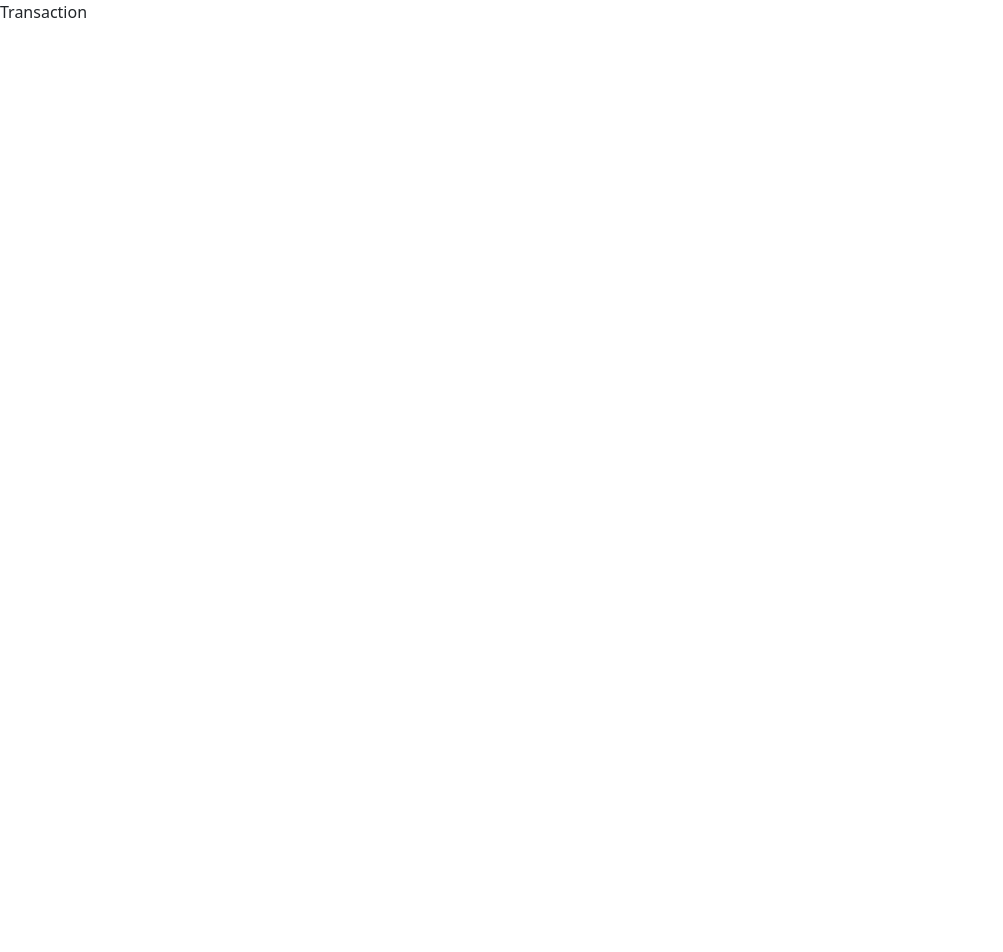
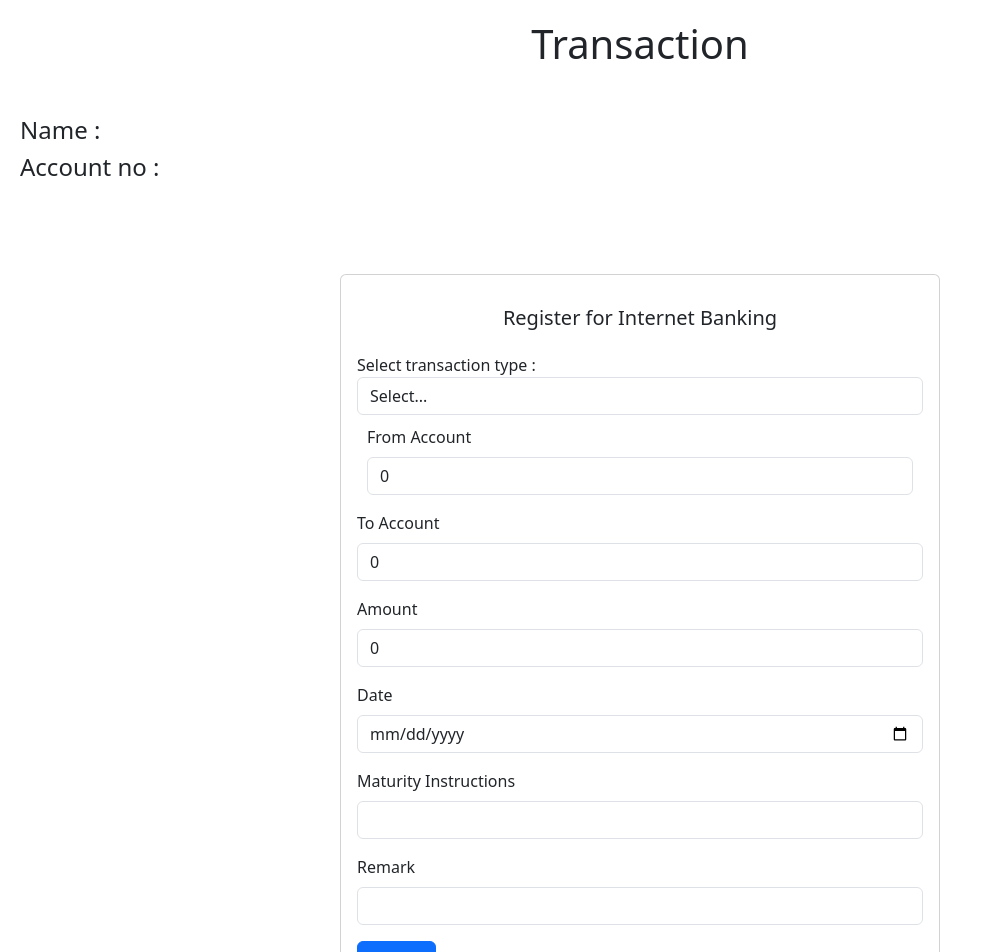
Before and after one commit to dmachine7/batch-training, a React (Create React App) app: page /transaction/1 in a window 1280 px wide. Shown: the top 952 px of the page, without its empty margins (0-1003 px from the left). Before the commit the page ends 800 px from the top, so only its background shows below. Built offline with nearby package versions, Linux system fonts and the light colour scheme.

Commit message:
transaction type ui done

```diff
--- a/src/Components/RegisterAccount.jsx
+++ b/src/Components/RegisterAccount.jsx
@@ -76,7 +76,7 @@ const RegisterAccount = () => {
         console.log(formData.acc_no, details.acc_no);
 
         if (formData.acc_no == details.acc_no) {
-            var requestOptions =
+            // var requestOptions =
             console.log("im in")
             fetch("http://localhost:8080/api/account/sendData", {
                 method: "POST",
--- a/src/Components/Transaction.jsx
+++ b/src/Components/Transaction.jsx
@@ -1,11 +1,203 @@
-import React from 'react'
 import { useParams } from 'react-router-dom'
+import React, { useState } from "react";
+import { Form, Button, Card, Row, Col } from "react-bootstrap";
+
 
 const Transaction = () => {
   const { type } = useParams();
 
+  const [formData, setFormData] = useState({
+    type: "",
+    from_acc: 0,
+    to_acc: 0,
+    amount: 0,
+    date: "",
+    maturity: "",
+    remark: "",
+
+  });
+
+  const [error, setError] = useState("");
+  const [transactionType, setTransactionType] = useState("");
+
+
+  const handleChange = (e) => {
+    const { name, value } = e.target;
+    setFormData((prevData) => ({
+      ...prevData,
+      [name]: value,
+    }));
+  };
+
+  const handleSubmit = (e) => {
+    e.preventDefault();
+    setFormData((prevData) => ({
+      ...prevData,
+      "type": transactionType,
+    }));
+
+    console.log(formData);
+
+    if (formData.type === "" || formData.from_acc === 0 || formData.to_acc == 0 || formData.amount == 0 ||
+      formData.remark === "" || formData.date === "") {
+      console.log("fill all the fields");
+      setError("fill all the fields");
+      return;
+    };
+
+    setError("");
+
+    fetch("http://localhost:8080/api/transaction/sendData", {
+      method: "POST",
+      redirect: "follow",
+      headers: {
+        "Content-Type": "application/json"
+      },
+
+      //make sure to serialize your JSON body
+      body: JSON.stringify({
+        type: formData.type,
+        from_acc: formData.from_acc,
+        to_acc: formData.to_acc,
+        amount: formData.amount,
+        date: formData.date,
+        maturity: formData.maturity,
+        remark: formData.remark,
+      })
+    })
+      .then((response) => {
+        //do something awesome that makes the world a better place
+        console.log(response, "transaction post done");
+      });
+    console.log(transactionType);
+  }
+
   return (
-    <div>Transaction</div>
+    <div>
+      <div>
+        <div><h1 style={{ textAlign: "center", padding: "20px" }}>Transaction</h1></div>
+        <div style={{ padding: "20px" }}>
+          <h4>Name : { }</h4>
+          <h4>Account no : { }</h4>
+        </div>
+      </div>
+
+      <div className="wrapper">
+        <Card style={{ width: "600px" }}>
+          <Card.Body>
+            <Card.Title style={{ textAlign: "center", padding: "15px" }}>Register for Internet Banking</Card.Title>
+            <Form onSubmit={handleSubmit}>
+              <div className="form-group" >
+                <label htmlFor="selectField">Select transaction type :</label>
+                <select
+                  className="form-control"
+                  id="selectField"
+                  value={transactionType}
+                  onChange={(e) => {
+                    setTransactionType(e.target.value);
+                    console.log(e.target.value);
+                  }}
+                >
+                  <option value="">Select...</option>
+                  <option value="IMPS">IMPS</option>
+                  <option value="NEFT">NEFT</option>
+                  <option value="RTGS">RTGS</option>
+                </select>
+              </div>
+
+              <Col style={{ margin: "10px 10px" }}>
+                <Form.Group
+                  className="mb-3" controlId="from_acc">
+                  <Form.Label>From Account</Form.Label>
+                  <Form.Control
+                    type="Number"
+                    name="from_acc"
+                    value={formData.from_acc}
+                    onChange={handleChange}
+                    required
+                  />
+                </Form.Group>
+              </Col>
+
+
+              <Col>
+                <Form.Group className="mb-3" controlId="to_acc">
+                  <Form.Label>To Account</Form.Label>
+                  <Form.Control
+                    type="Number"
+                    name="to_acc"
+                    value={formData.to_acc}
+                    onChange={handleChange}
+                    required
+                  />
+                </Form.Group>
+              </Col>
+
+
+              <Col>
+                <Form.Group className="mb-3" controlId="amount">
+                  <Form.Label>Amount</Form.Label>
+                  <Form.Control
+                    type="Number"
+                    name="amount"
+                    value={formData.amount}
+                    onChange={handleChange}
+                    required
+                  />
+                </Form.Group>
+              </Col>
+
+              <Col>
+                <Form.Group className="mb-3" controlId="date">
+                  <Form.Label>Date</Form.Label>
+                  <Form.Control
+                    type="date"
+                    name="date"
+                    value={formData.date}
+                    onChange={handleChange}
+                    required
+                  />
+                </Form.Group>
+              </Col>
+
+              {transactionType == "NEFT" ? "" : (
+                <Col>
+                  <Form.Group className="mb-3" controlId="maturity">
+                    <Form.Label>Maturity Instructions</Form.Label>
+                    <Form.Control
+                      type="text"
+                      name="maturity"
+                      value={formData.maturity}
+                      onChange={handleChange}
+                      required
+                    />
+                  </Form.Group>
+                </Col>
+              )}
+
+              <Col>
+                <Form.Group className="mb-3" controlId="remark">
+                  <Form.Label>Remark</Form.Label>
+                  <Form.Control
+                    type="text"
+                    name="remark"
+                    value={formData.remark}
+                    onChange={handleChange}
+                    required
+                  />
+                </Form.Group>
+              </Col>
+
+
+              <p style={{ color: "red" }}>{error}</p>
+              <Button variant="primary" type="submit">
+                Submit
+              </Button>
+            </Form>
+          </Card.Body>
+        </Card>
+      </div>
+    </div>
   )
 }
 
--- a/src/Components/TransactionHistory.jsx
+++ b/src/Components/TransactionHistory.jsx
@@ -2,30 +2,7 @@ import React, { useState, useEffect } from 'react'
 
 
 const TransactionHistory = () => {
-  // var transactions = [
-  //   {
-  //     trans_id: 1,
-  //     send_acc: 33234554,
-  //     rec_acc: 5862540,
-  //     trans_type: "fldj",
-  //     trans_pass: "fkaldj",
-  //     date: "14-8-2023",
-  //     amount: 573489,
-  //     remarks: "good",
-  //     maturity_ins: 12,
-  //   },
-  //   {
-  //     trans_id: 2,
-  //     send_acc: 54987,
-  //     rec_acc: 35879,
-  //     trans_type: "fldj",
-  //     trans_pass: "fkvcxm",
-  //     date: "24-8-2023",
-  //     amount: 8970,
-  //     remarks: "nice",
-  //     maturity_ins: 23,
-  //   },
-  // ]
+
   const [posts, setPosts] = useState([]);
 
   const getData = () => {
@@ -39,7 +16,6 @@ const TransactionHistory = () => {
       .then((response) => response.json())
       .then((result) => setPosts(result))
       .catch((error) => console.log("error", error));
-      // console.log(posts,"transactions");
   };
 
   useEffect(() => {
@@ -61,7 +37,6 @@ const TransactionHistory = () => {
               <th scope="col">Sender</th>
               <th scope="col">Receiver</th>
               <th scope="col">Transaction Type</th>
-              <th scope="col">Transaction password</th>
               <th scope="col">Date</th>
               <th scope="col">Amount</th>
               <th scope="col">Remarks</th>
@@ -73,12 +48,10 @@ const TransactionHistory = () => {
               return (
 
                 <tr>
-                  {/* // console.log(trans,id) */}
                   <td>{trans.trans_id}</td>
                   <td>{trans.send_acc}</td>
                   <td>{trans.rec_acc}</td>
                   <td>{trans.trans_type}</td>
-                  <td>{trans.trans_pass}</td>
                   <td>{trans.date}</td>
                   <td>{trans.amount}</td>
                   <td>{trans.remarks}</td>
@@ -86,8 +59,6 @@ const TransactionHistory = () => {
                 </tr>
               )
             })}
-            {/* <th scope="row">1</th> */}
-
 
           </tbody>
         </table>
```
